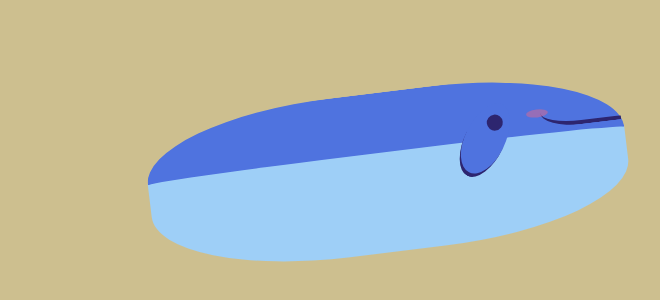
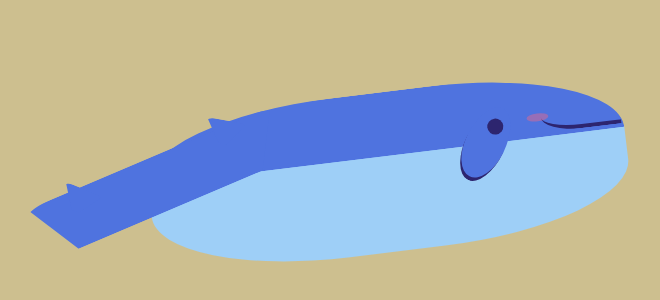
Before and after one commit to pjnalls/scss-blue-whale-art, a plain HTML site: page index.html in a window 1280 px wide. Shown: the part 228-528 px from the top of the page, without its empty margins (252-912 px from the left). Drawn offline with Linux system fonts and the light colour scheme.

Commit message:
Watch `main.scss` and update `main.css`.

```diff
--- a/dist/css/main.css
+++ b/dist/css/main.css
@@ -42,7 +42,7 @@ body {
   border-radius: 40%;
   -webkit-transform: rotate(-7deg);
           transform: rotate(-7deg);
-  border-top: 7.5vmin solid #4f73df;
+  border-top: 8vmin solid #4f73df;
 }
 
 .canvas .side-fin {
@@ -91,4 +91,51 @@ body {
   top: -3vmin;
   left: 43vmin;
 }
+
+.canvas .tail {
+  position: absolute;
+  background: transparent;
+  border-left: 4vmin solid transparent;
+  border-right: 4vmin solid transparent;
+  border-top: 7vmin solid #4f73df;
+  border-radius: 10%;
+  width: 33vmin;
+  height: 0;
+  -webkit-transform: rotate(-16deg);
+          transform: rotate(-16deg);
+  left: -15vmin;
+  top: -3.5vmin;
+}
+
+.canvas .tail::before {
+  content: "";
+  position: absolute;
+  background: transparent;
+  border-left: 2vmin solid transparent;
+  border-right: 2vmin solid transparent;
+  border-top: 3vmin solid #4f73df;
+  border-radius: 18%;
+  width: 5vmin;
+  height: 0;
+  -webkit-transform: rotate(45deg);
+          transform: rotate(45deg);
+  left: 0;
+  top: -7vmin;
+}
+
+.canvas .tail::after {
+  content: "";
+  position: absolute;
+  background: transparent;
+  border-left: 2vmin solid transparent;
+  border-right: 2vmin solid transparent;
+  border-top: 3vmin solid #4f73df;
+  border-radius: 18%;
+  width: 5vmin;
+  height: 0;
+  -webkit-transform: rotate(33deg);
+          transform: rotate(33deg);
+  left: 20vmin;
+  top: -7.75vmin;
+}
 /*# sourceMappingURL=main.css.map */
```
Also changed, not shown: 1 other file.
